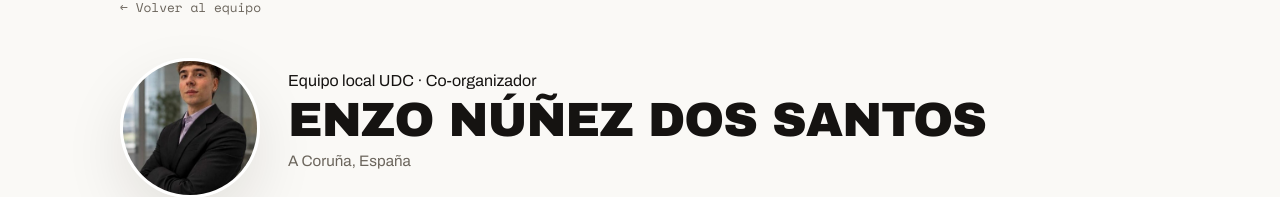
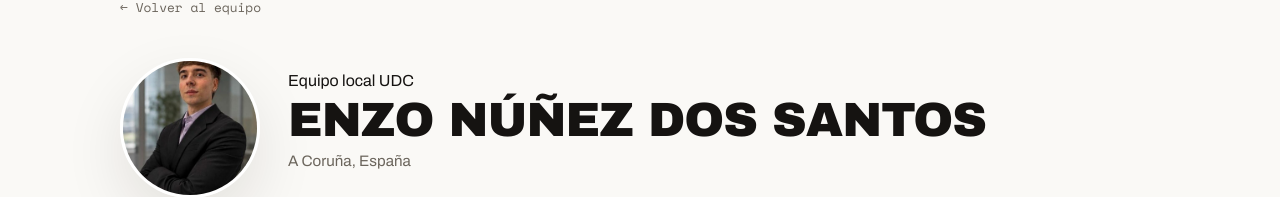
Before and after one commit to saulbeceiro/tedxudc, a plain HTML site: page enzo.html in a window 1280 px wide. Shown: the part 121-318 px from the top of the page. Drawn offline with nearby package versions, Linux system fonts and the light colour scheme.

Commit message:
Update enzo.html

```diff
--- a/enzo.html
+++ b/enzo.html
@@ -34,7 +34,7 @@
           <img src="team/enzo.jpg" alt="Enzo Núñez Dos Santos" />
         </div>
         <div>
-          <span class="role">Equipo local UDC · Co-organizador</span>
+          <span class="role">Equipo local UDC</span>
           <h1 style="font-size:clamp(2rem, 5vw, 3rem); margin-top:6px;">Enzo Núñez Dos Santos</h1>
           <p class="bio-meta">A Coruña, España</p>
         </div>
```
